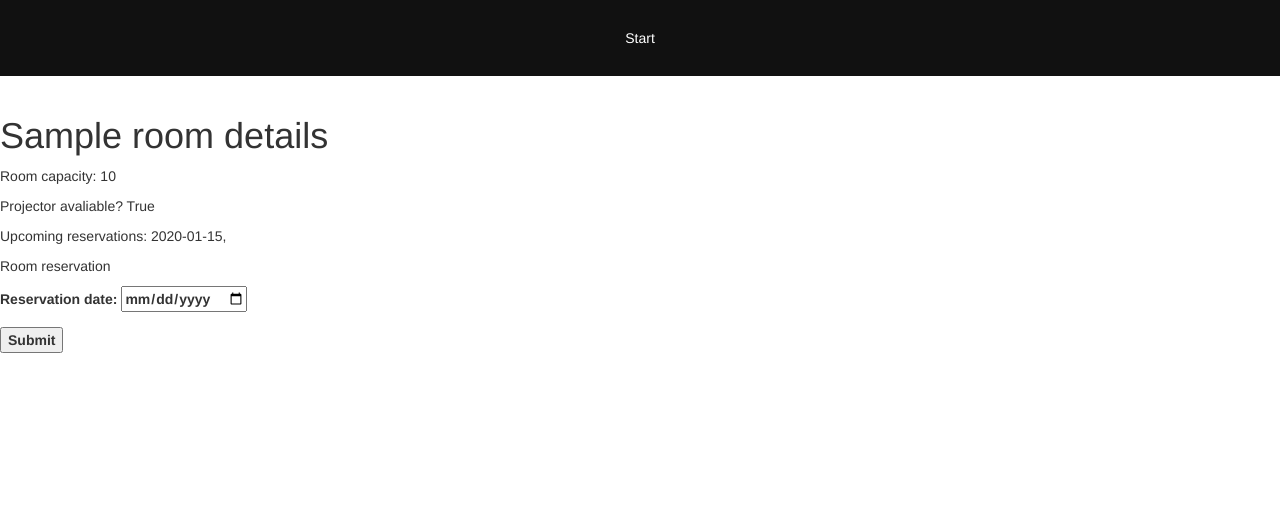
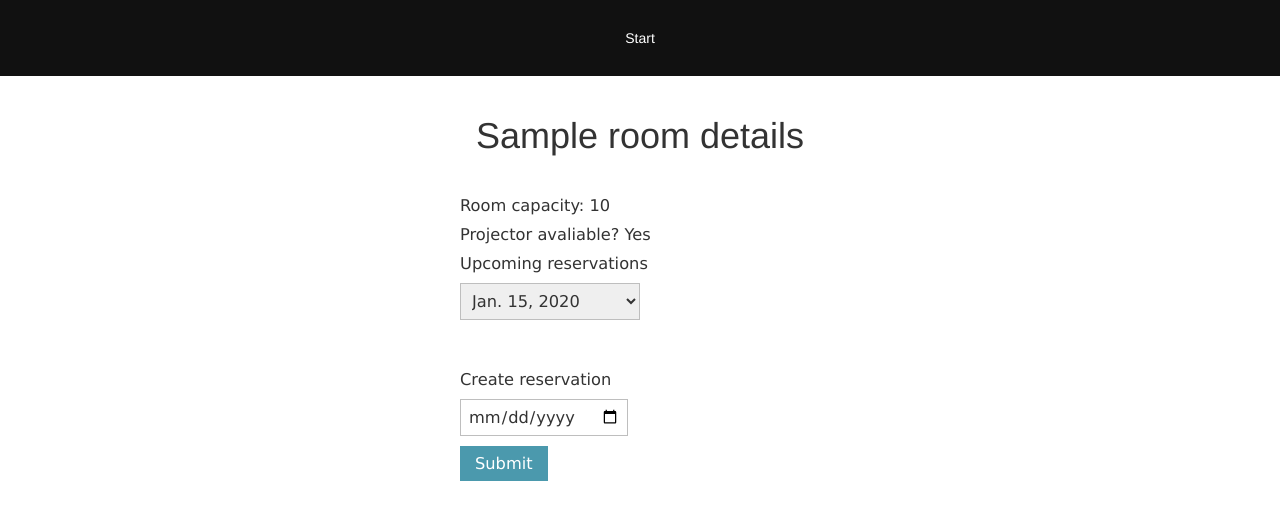
Before and after one commit to pangadev/Rezerwacja-sal, a Django app: page /room/1 in a window 1280 px wide. Shown: the top 520 px of the page. Run offline with Django 3.2, Linux system fonts and the light colour scheme; tables that the repository leaves empty hold one stand-in row (values such as "Sample post"); some libraries are stand-ins or nearby versions.

Commit message:
Pierwsza wersja aplikacji do rezerwacji sal

```diff
--- a/reservation_app/templates/room_details.html
+++ b/reservation_app/templates/room_details.html
@@ -1,17 +1,32 @@
 {% extends 'base.html' %}
 {% load static %}
 {% block room_details %}
-<h1>{{Room_name}} details</h1>
-<p>Room capacity: {{ Room_capacity }}</p>
-<p>Projector avaliable? {{ Is_projector }}</p>
-<p>Upcoming reservations:  {{ Reservations }}</p>
-<p>Room reservation</p>
 
-<form action="/reservation/{{ Room_id }} " method="POST">
+    <h1 style="text-align: center">{{ Room_name }} details</h1>
+        <ul class="form-style-1">
+        <li style="font-size: 125%"><p>Room capacity: {{ Room_capacity }}</li>
+        <li style="font-size: 125%"><p>Projector avaliable? {% if Is_projector == False %}
+    No</p>
+    {% else %}
+    Yes</p>
+    {% endif %}</li>
+        <li style="font-size: 125%"><p>Upcoming reservations</p>
+        <select id="projector" class="field-select, field-divided ">
+            {% for res in Reservations %}
+            <option value="none">{{res}}</option>
+            {% endfor %}
+            </select>
+
+    </ul>
+    <form action="/reservation/{{ Room_id }} " method="POST">
     {% csrf_token %}
-    <p><label>Reservation date: <input type="date" name="reservation"></label></p>
-    <p><label>
-        <input type="submit">
+    <ul class="form-style-1">
+
+        <li style="font-size: 125%">Create reservation</li>
+        <li style="font-size: 125%"><input type="date" name="reservation"></li>
+        <li style="font-size: 125%"><input type="submit"></li>
     </label></p>
+    </ul>
 </form>
+
 {% endblock %}
--- a/reservation_app/views.py
+++ b/reservation_app/views.py
@@ -63,13 +63,14 @@ def delete_room(request, id):
     room.delete()
     # return HttpResponse(response)
     return render(request, 'info.html', {"response": response, "response2": "Deletion successful!"})
+
 def get_room_details(request, id):
     room = Room.objects.get(id=id)
     today = date.today()
-    reservations = Reservation.objects.filter(room_id=id).filter(date__gte=today)
-    response = ""
+    reservations = Reservation.objects.filter(room_id=id).filter(date__gte=today).order_by('date')
+    response = []
     for reservation in reservations:
-        response += f"{reservation.date}, "
+        response.append(reservation.date)
 
     room_dict = {"Room_name": room.name,
                  "Room_capacity": room.capacity,
@@ -141,6 +142,7 @@ def create_reservation(request, id):
         room = Room.objects.get(id=id)
         date_list = Reservation.objects.filter(date=reservation_date, room_id=room)
         if len(date_list) == 1:
+
             return HttpResponse("Reservation already exists")
         else:
             reservation = Reservation.objects.create(date=reservation_date, room_id=room)
```
